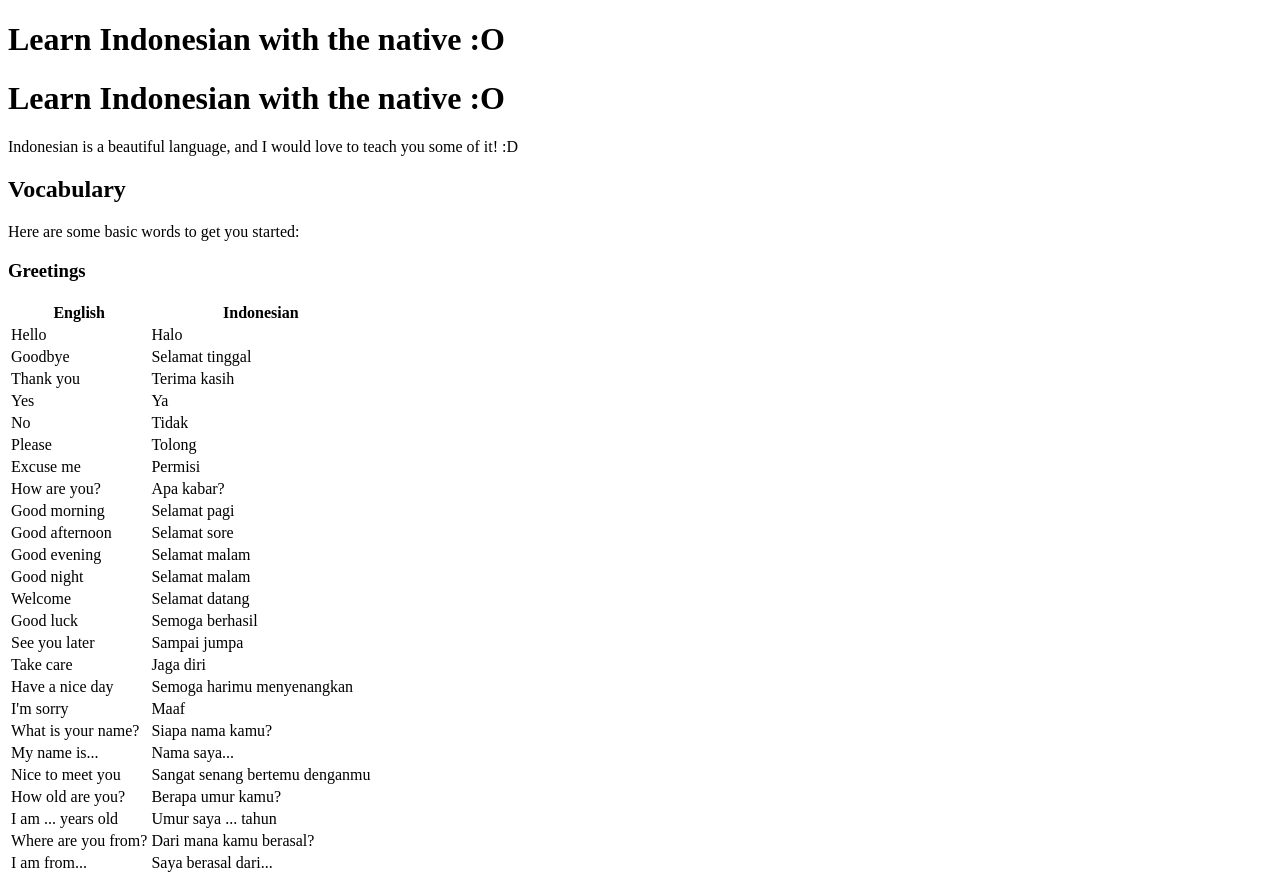
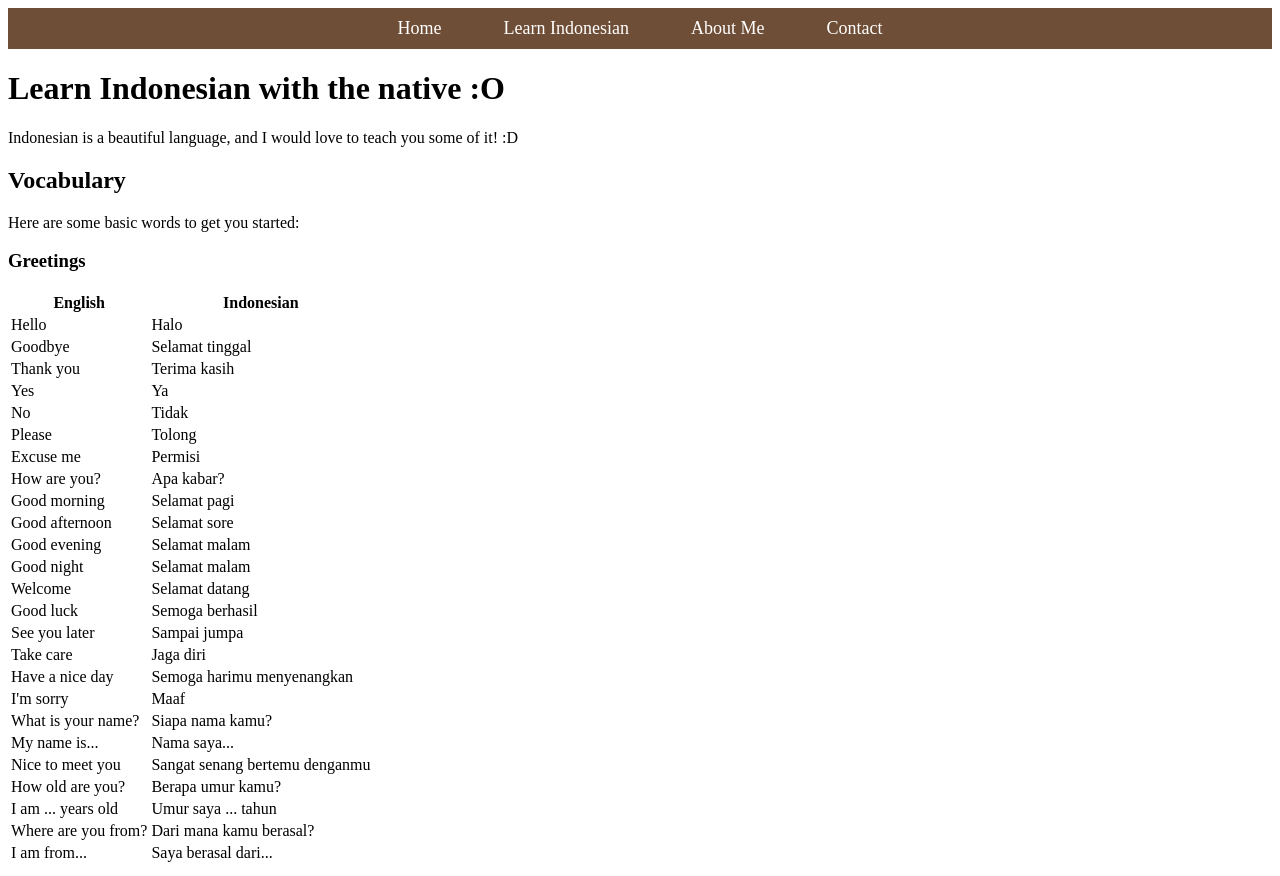
Before and after one commit to shalomi07/neighborhoodproject, a plain HTML site: page learnindonesian.html in a window 1280 px wide. Shown: the top 876 px of the page. Drawn offline with Linux system fonts and the light colour scheme.

Commit message:
adding nav bar to learnindonesian.html

```diff
--- a/learnindonesian.css
+++ b/learnindonesian.css
@@ -0,0 +1,30 @@
+nav {
+    background-color: #6F4E37;
+    padding: 10px 0;
+}
+
+nav ul {
+    list-style: none;
+    margin: 0;
+    padding: 0;
+    display: flex;
+    justify-content: center; /* center the nav items */
+    gap: 30px; /* space between items */
+}
+
+nav li {
+    display: inline;
+}
+
+nav a {
+    color: white;
+    text-decoration: none;
+    font-size: 18px;
+    padding: 8px 16px;
+    border-radius: 4px;
+    transition: background 0.2s;
+}
+
+nav a:hover {
+    background-color: #A0522D;
+}
--- a/learnindonesian.html
+++ b/learnindonesian.html
@@ -3,22 +3,20 @@
     <head>
         <meta charset="utf-8">
         <title>Shalleycodes | Learn Indonesian with me!</title>
-        <link rel="home" href="home.css">
+        <link rel="stylesheet" href="learnindonesian.css">
     </head>
     <body>
-        <h1>Learn Indonesian with the native :O</h1>
-        <div class="identity">
-
-        </div>
-    </body>
-</html><!DOCTYPE html>
-<html>
-    <head>
-        <meta charset="utf-8">
-        <title>Shalleycodes | Learn Indonesian with me!</title>
-        <link rel="home" href="home.css">
-    </head>
-    <body>
+        <div class="container">
+        <header>
+            <nav>
+                <ul>
+                    <li><a href="home.html">Home</a></li>
+                    <li><a href="learnindonesian.html">Learn Indonesian</a></li>
+                    <li><a href="aboutme.html">About Me</a></li>
+                    <li><a href="contact.html">Contact</a></li>
+                </ul>
+            </nav>
+        </header>
         <h1>Learn Indonesian with the native :O</h1>
         <p>Indonesian is a beautiful language, and I would love to teach you some of it! :D</p>
         <div class="kosakata">
```
Also changed, not shown: git_reminder.txt.
